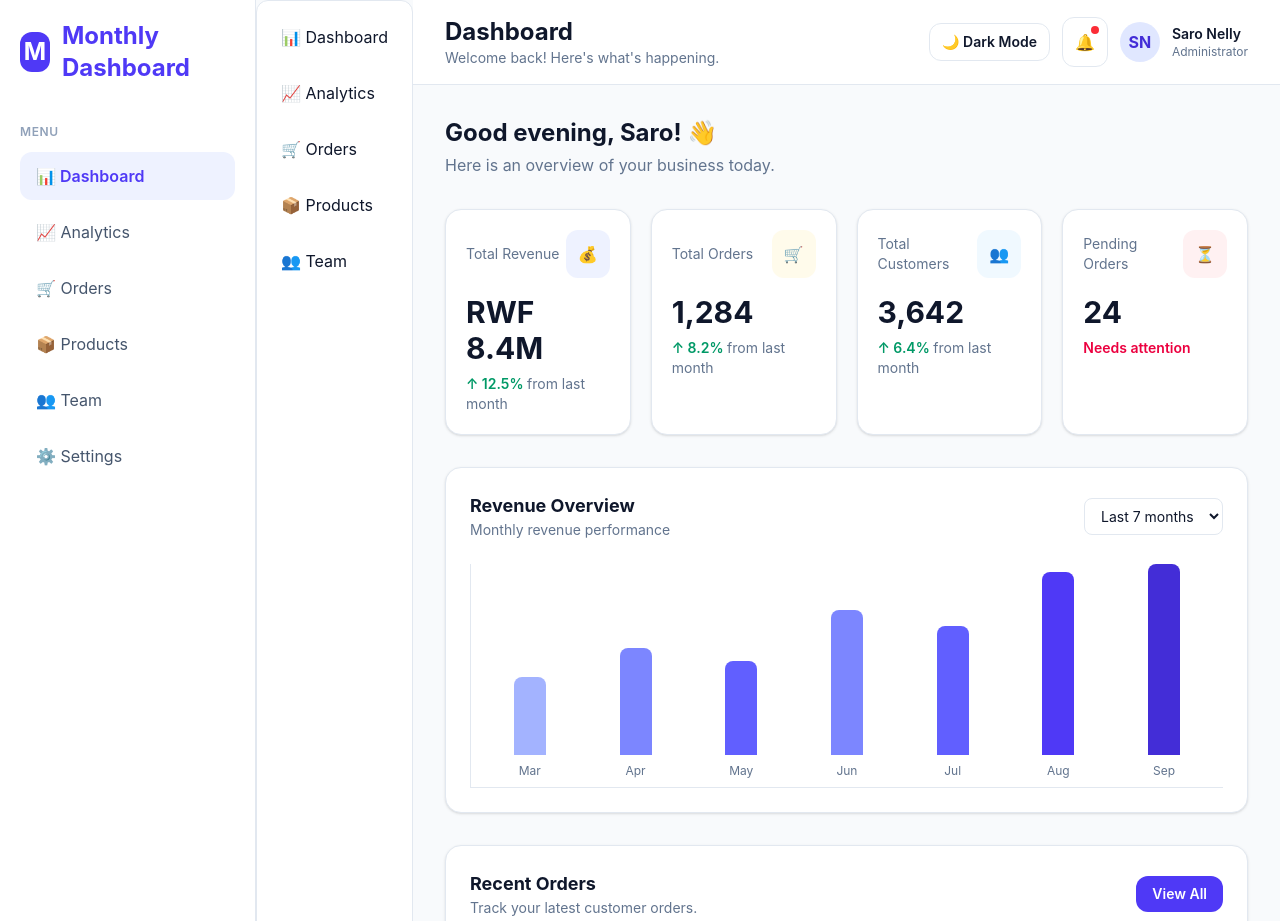
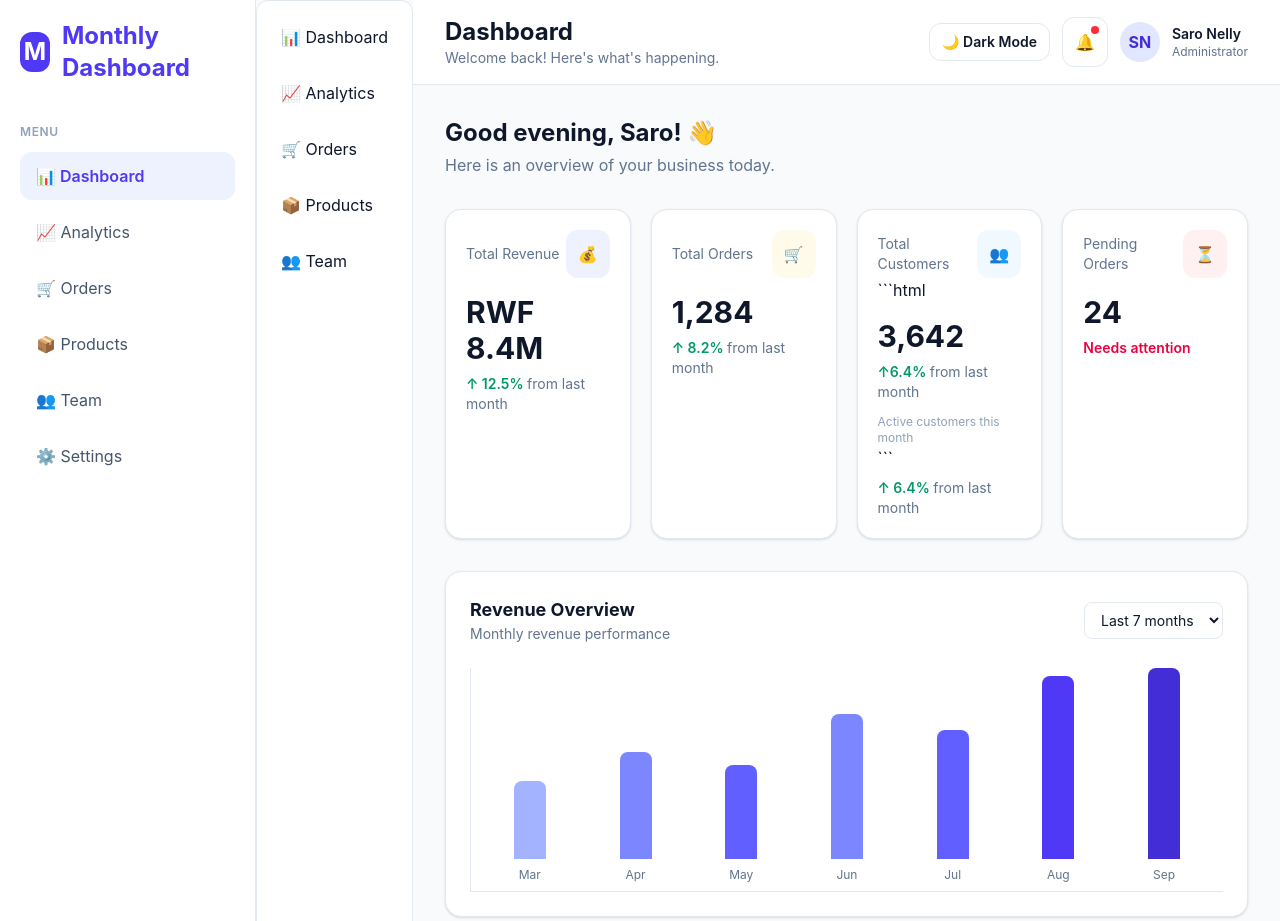
Before and after one commit to saronelly123-ui/week3-tailwind-dashboard, a website: page index.html in a window 1280 px wide. Shown: the top 921 px of the page. Drawn offline with Linux system fonts and the light colour scheme.

Commit message:
Improve dashboard customer statistics

````diff
--- a/index.html
+++ b/index.html
@@ -115,7 +115,19 @@
               <p class="text-sm text-slate-500 dark:text-slate-400">Total Customers</p>
               <span class="rounded-xl bg-sky-50 p-3 dark:bg-sky-950">👥</span>
             </div>
-            <p class="mt-4 text-3xl font-bold">3,642</p>
+            ```html
+      <p class="mt-4 text-3xl font-bold">3,642</p>
+        <p class="mt-2 text-sm font-semibold text-emerald-600">
+        ↑6.4%
+       <span class="font-normal text-slate-500 dark:text-slate-400">
+           from last month
+         </span>
+           </p>
+            <p class="mt-3 text-xs text-slate-400">
+            Active customers this month
+            </p>
+```
+
             <p class="mt-2 text-sm font-semibold text-emerald-600">↑ 6.4% <span class="font-normal text-slate-500 dark:text-slate-400">from last month</span></p>
           </div>
 
@@ -303,7 +315,7 @@
         </section>
 
         <footer id="settings" class="pb-4 text-center text-sm text-slate-500 dark:text-slate-400">
-          © 2026 Mintly Dashboard. All rights reserved.
+          © 2026 Monthly Dashboard. All rights reserved.
         </footer>
 
       </div>
````
